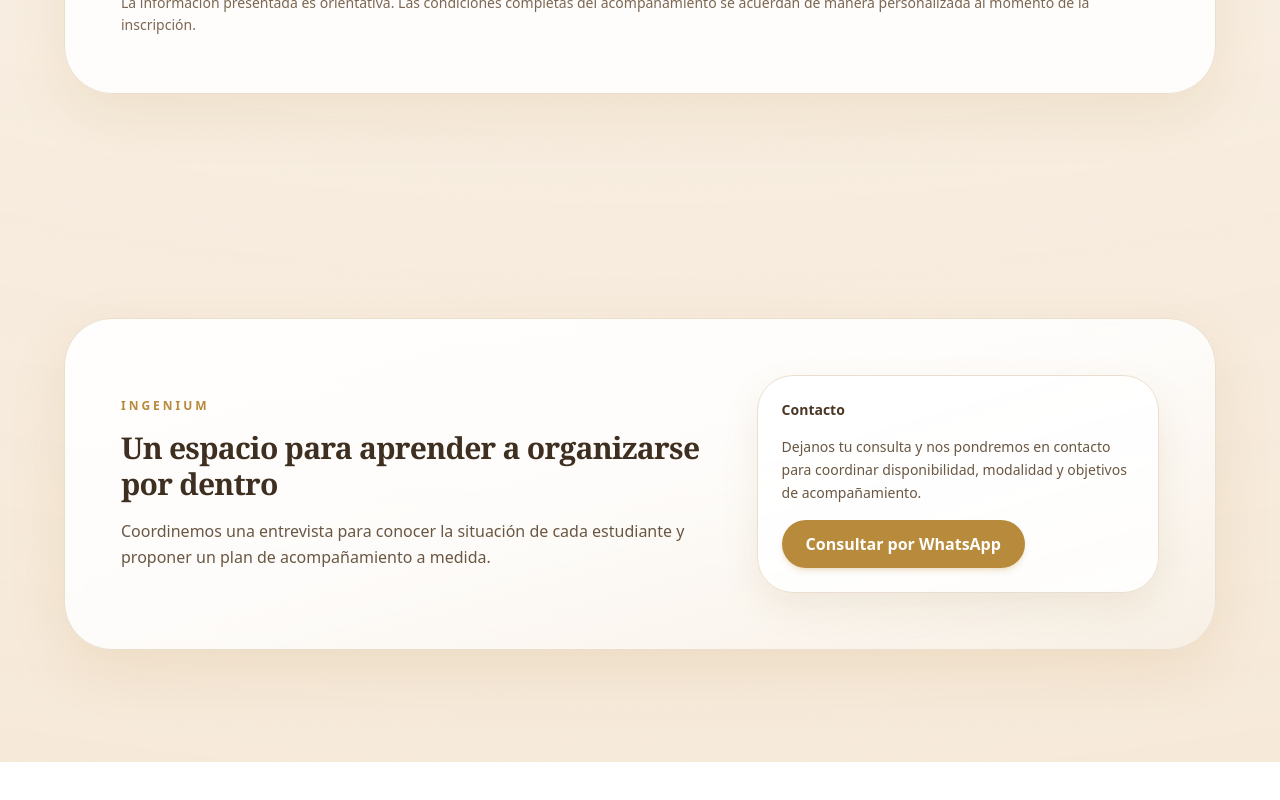
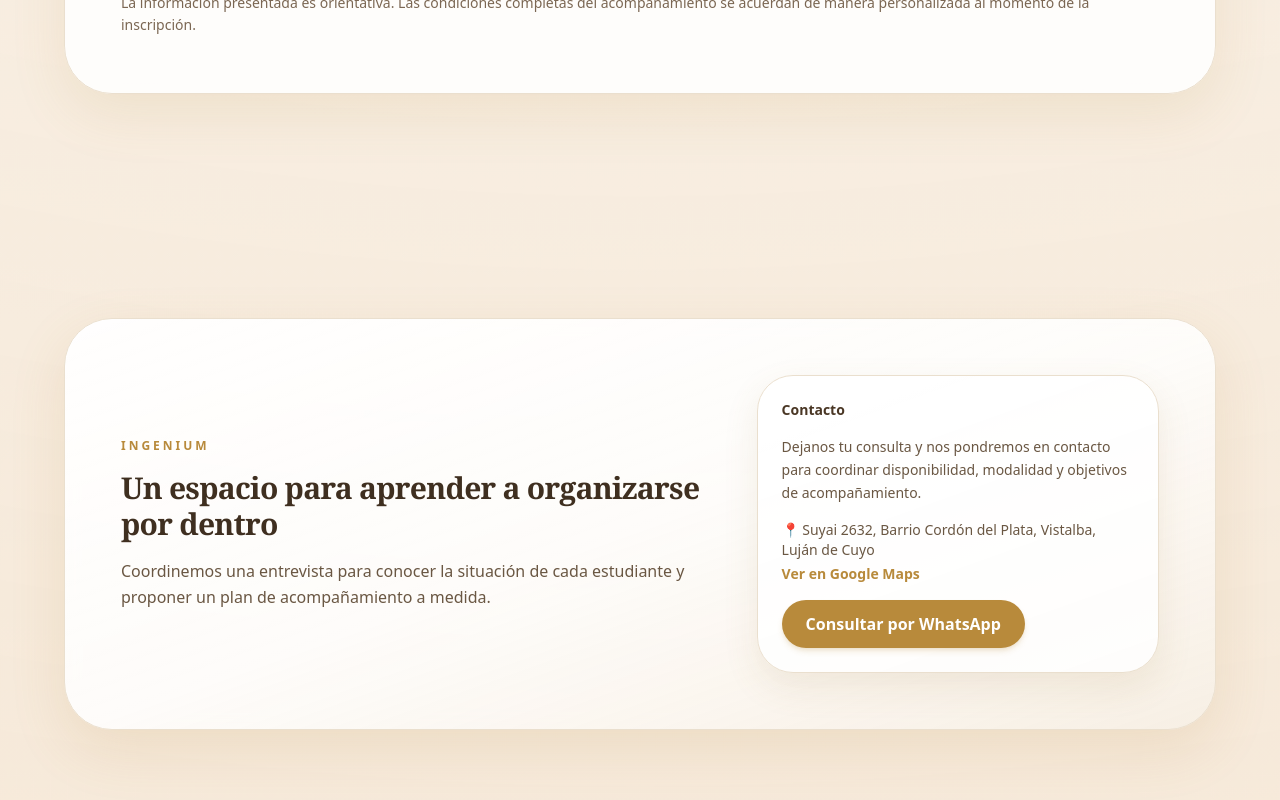
Before and after one commit to Teksi75/ingenium-web, a Next.js app: page / in a window 1280 px wide. Shown: the part 2865-3665 px from the top of the page. Before the commit the page ends 3627 px from the top, so only its background shows below. Built offline with nearby package versions, Linux system fonts and the light colour scheme.

Commit message:
Add maps link to contact card

```diff
--- a/components/sections/ContactCTA.tsx
+++ b/components/sections/ContactCTA.tsx
@@ -28,6 +28,20 @@ export default function ContactCTA() {
               Dejanos tu consulta y nos pondremos en contacto para coordinar
               disponibilidad, modalidad y objetivos de acompañamiento.
             </p>
+            <div className="space-y-1 text-sm text-[#6a5743]">
+              <p>
+                📍 Suyai 2632, Barrio Cordón del Plata, Vistalba, Luján de Cuyo
+              </p>
+              <a
+                href="https://www.google.com/maps/search/?api=1&query=Suyai%202632%20Barrio%20Cord%C3%B3n%20del%20Plata%2C%20Vistalba%2C%20Luj%C3%A1n%20de%20Cuyo%2C%20Mendoza%2C%20Argentina"
+                target="_blank"
+                rel="noopener noreferrer"
+                aria-label="Abrir ubicación de Ingenium en Google Maps"
+                className="text-sm font-semibold text-[#B88A3B] hover:text-[#a97c33]"
+              >
+                Ver en Google Maps
+              </a>
+            </div>
             <a
               href={hero.ctaPrimary.href}
               className="inline-flex w-full items-center justify-center rounded-full bg-[#B88A3B] px-6 py-3 text-sm font-semibold text-white shadow-md shadow-[#B88A3B]/20 transition hover:translate-y-0.5 hover:bg-[#a97c33] sm:w-auto sm:text-base"
```
